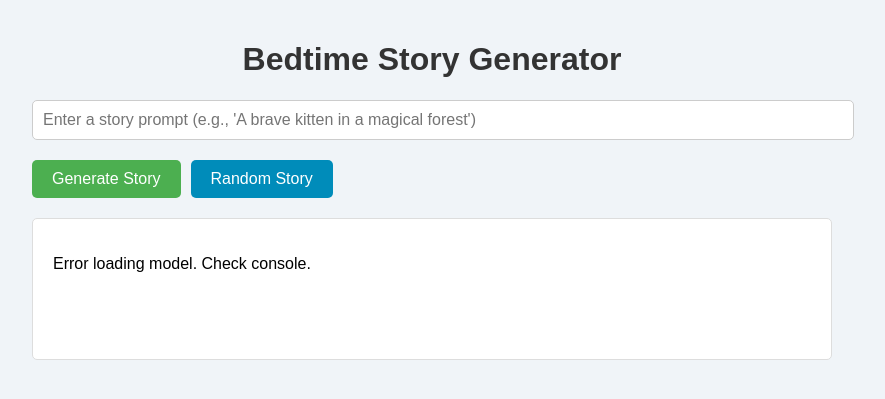
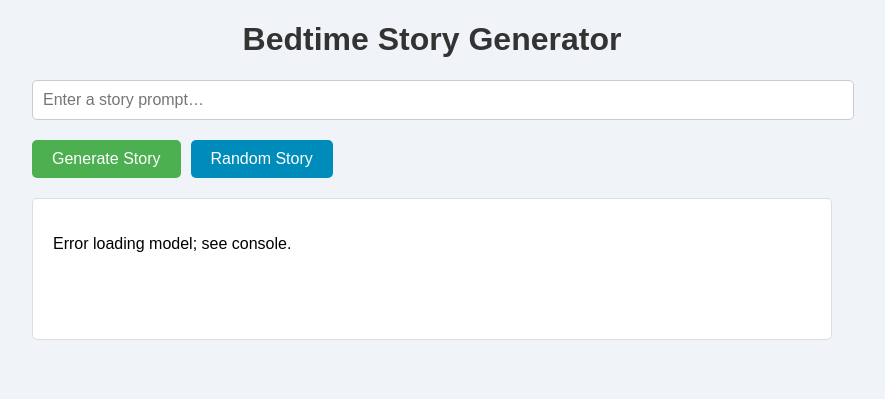
Before and after one commit to victorjohnsonk/victorjohnson.github.io, a Jekyll site: the page bed-time-story.html, which Jekyll copies as it is, in a window 1280 px wide. Shown: the top 399 px of the page, without its empty margins (208-1093 px from the left). Built offline with Jekyll 4.4.1, drawn with Linux system fonts in a browser that asks for light colours.

Commit message:
Update bed-time-story.html

```diff
--- a/bed-time-story.html
+++ b/bed-time-story.html
@@ -2,67 +2,42 @@
 <html lang="en">
 <head>
   <meta charset="UTF-8">
-  <meta name="viewport" content="width=device-width, initial-scale=1">
+  <meta name="viewport" content="width=device-width,initial-scale=1">
   <title>Bedtime Story Generator</title>
   <style>
-    body {
-      font-family: Arial, sans-serif;
-      max-width: 800px;
-      margin: 0 auto;
-      padding: 20px;
-      background-color: #f0f4f8;
-    }
-    h1 { text-align: center; color: #333; }
-    .input-container { margin-bottom: 20px; }
-    #prompt {
-      width: 100%;
-      padding: 10px;
-      font-size: 16px;
-      border: 1px solid #ccc;
-      border-radius: 5px;
-    }
-    .button-container {
-      display: flex;
-      gap: 10px;
-      margin-bottom: 20px;
-    }
-    button {
-      padding: 10px 20px;
-      font-size: 16px;
-      cursor: pointer;
-      border: none;
-      border-radius: 5px;
-      background-color: #4CAF50;
-      color: white;
-    }
-    button:hover { background-color: #45a049; }
-    #random-btn { background-color: #008CBA; }
-    #random-btn:hover { background-color: #007399; }
-    #story {
-      background-color: white;
-      padding: 20px;
-      border-radius: 5px;
-      border: 1px solid #ddd;
-      min-height: 100px;
-    }
-    #loading { display: none; text-align: center; color: #666; }
+    body { font-family: Arial, sans-serif; max-width:800px; margin:20px auto; background:#f0f4f8; }
+    h1 { text-align:center; color:#333; }
+    .input-container { margin-bottom:20px; }
+    #prompt { width:100%; padding:10px; font-size:16px; border:1px solid #ccc; border-radius:5px; }
+    .button-container { display:flex; gap:10px; margin-bottom:20px; }
+    button { padding:10px 20px; font-size:16px; border:none; border-radius:5px; cursor:pointer; color:white; }
+    button:hover { opacity:0.9; }
+    #random-btn { background:#008CBA; }
+    #random-btn:hover { background:#007399; }
+    button:not(#random-btn) { background:#4CAF50; }
+    button:not(#random-btn):hover { background:#45a049; }
+    #story { background:white; padding:20px; border:1px solid #ddd; border-radius:5px; min-height:100px; }
+    #loading { display:none; text-align:center; color:#666; }
   </style>
 </head>
 <body>
   <h1>Bedtime Story Generator</h1>
   <div class="input-container">
-    <input type="text" id="prompt"
-           placeholder="Enter a story prompt (e.g., 'A brave kitten in a magical forest')">
+    <input id="prompt" placeholder="Enter a story prompt…">
   </div>
   <div class="button-container">
     <button onclick="generateStory()">Generate Story</button>
     <button id="random-btn" onclick="generateRandomStory()">Random Story</button>
   </div>
-  <div id="loading">Generating story...</div>
+  <div id="loading">Generating story…</div>
   <div id="story"></div>
 
   <script src="https://cdn.jsdelivr.net/npm/onnxruntime-web@1.18.0/dist/ort.min.js"></script>
   <script>
+    // ======== TUNE THESE TO YOUR MODEL ========
+    const CACHE_NUM_HEADS = 12;     // e.g. 12 attention heads
+    const CACHE_HEAD_SIZE = 64;     // e.g. 64 dimensions per head
+
     let session = null;
 
     async function initModel() {
@@ -71,16 +46,17 @@
           './models/TinyStories-Instruct-1M/TinyStories-Instruct-1M.onnx',
           { executionProviders: ['wasm'] }
         );
-        console.log('Model loaded; inputs =', session.inputNames);
+        console.log('Model inputs:', session.inputNames);
       } catch (e) {
-        console.error('Failed to load model:', e);
+        console.error('Model load error:', e);
         document.getElementById('story').innerHTML =
-          '<p>Error loading model. Check console.</p>';
+          '<p>Error loading model; see console.</p>';
       }
     }
 
     function tokenize(prompt) {
-      const ids = prompt.split(' ').map((_, i) => i + 1);
+      const words = prompt.split(' ');
+      const ids = words.map((_, i) => i + 1);
       return new ort.Tensor('int64',
         BigInt64Array.from(ids.map(BigInt)),
         [1, ids.length]);
@@ -109,7 +85,7 @@
         'A magical treehouse adventure',
         'A friendly ghost in a cozy village'
       ];
-      const p = pool[Math.floor(Math.random() * pool.length)];
+      const p = pool[Math.floor(Math.random()*pool.length)];
       document.getElementById('prompt').value = p;
       await runInference(p);
     }
```
Also changed, not shown: other parts of bed-time-story.html (+22 -24 lines).
